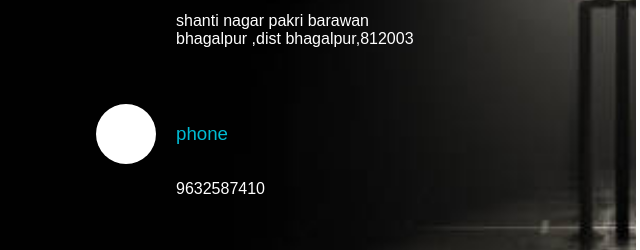
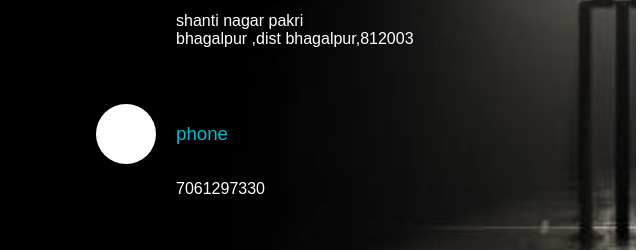
Before and after one commit to Abhiraj655/Major-project, a plain HTML site: page contact.html in a window 1280 px wide. Shown: the part 332-582 px from the top of the page, 18-658 px from the left. Drawn offline with Linux system fonts and the light colour scheme.

Commit message:
new repeat

```diff
--- a/contact.html
+++ b/contact.html
@@ -38,7 +38,7 @@
                     <div class="icon"> <i class="fa fa-map-marker" aria-hidden="true"></i> </div>
                     <div class="text">
                         <h3>Address</h3>
-                        <p>shanti nagar pakri barawan<br>
+                        <p>shanti nagar pakri<br>
                         bhagalpur ,dist bhagalpur,812003</p>
                     </div>
                 </div>
@@ -46,7 +46,7 @@
                     <div class="icon"><i class="fa fa-phone" aria-hidden="true"></i></div>
                     <div class="text">
                         <h3>phone</h3>
-                        <p>9632587410</p>
+                        <p>7061297330</p>
                     </div>
                 </div>
                 <div class="box">
```
